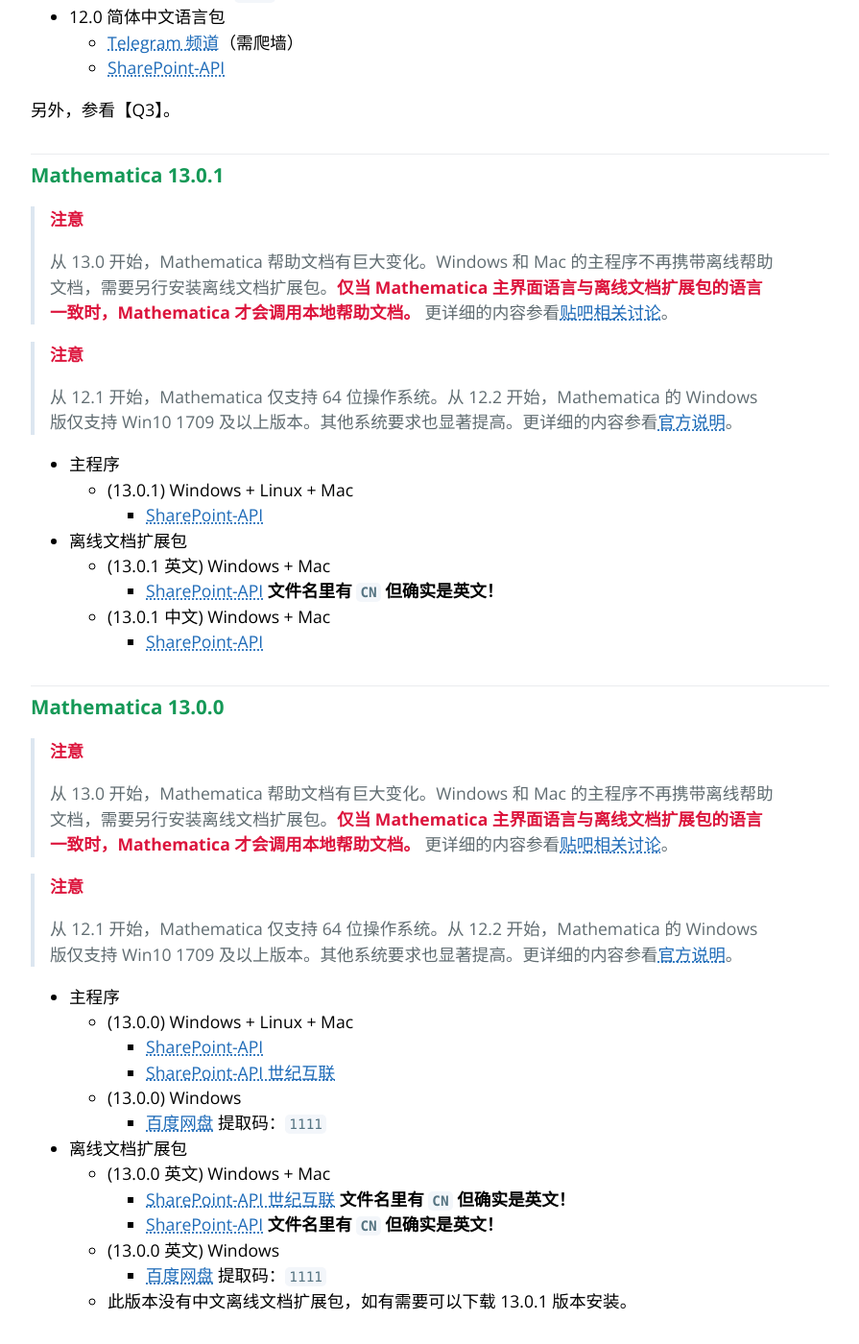
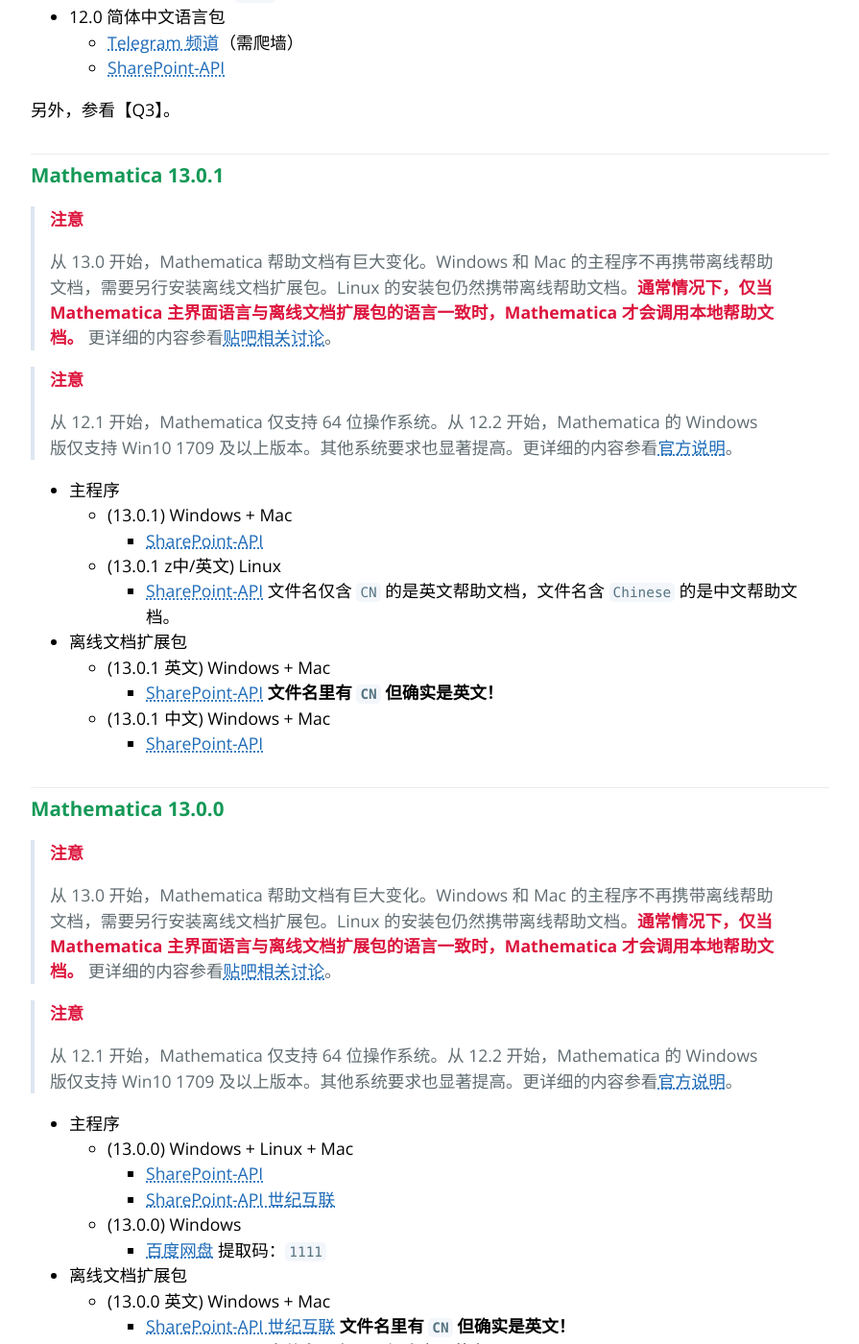
Before and after one commit to TieBaMma/InstallTutorial, a Jekyll site: the page built from index.md, in a window 1280 px wide and 1400 px high, scrolled down 5981 px. Shown: the whole window at 96% size, without its empty margins (192-1087 px from the left). Built offline with Jekyll 4.4.1, drawn with Linux system fonts in a browser that asks for light colours.

Commit message:
增加 13.0.1 Linux 中文

```diff
--- a/index.md
+++ b/index.md
@@ -152,7 +152,7 @@
 
 这里提供下列版本的下载地址：
 
-* 13 英文版
+* 13 中英文版
 * 12 中英文版
 * 11 中英文版
 * 10 中英文版
@@ -219,7 +219,7 @@
 
 > **注意**
 >
-> 从 13.0 开始，Mathematica 帮助文档有巨大变化。Windows 和 Mac 的主程序不再携带离线帮助文档，需要另行安装离线文档扩展包。**仅当 Mathematica 主界面语言与离线文档扩展包的语言一致时，Mathematica 才会调用本地帮助文档。**
+> 从 13.0 开始，Mathematica 帮助文档有巨大变化。Windows 和 Mac 的主程序不再携带离线帮助文档，需要另行安装离线文档扩展包。Linux 的安装包仍然携带离线帮助文档。**通常情况下，仅当 Mathematica 主界面语言与离线文档扩展包的语言一致时，Mathematica 才会调用本地帮助文档。**
 > 更详细的内容参看[贴吧相关讨论](https://tieba.baidu.com/p/7675083708)。
 
 > **注意**
@@ -227,8 +227,10 @@
 > 从 12.1 开始，Mathematica 仅支持 64 位操作系统。从 12.2 开始，Mathematica 的 Windows 版仅支持 Win10 1709 及以上版本。其他系统要求也显著提高。更详细的内容参看[官方说明](https://support.wolfram.com/6479)。
 
 * 主程序
-  * (13.0.1) Windows + Linux + Mac
+  * (13.0.1) Windows + Mac
     * [SharePoint-API](https://wdm.undo.icu/auto/Mathematica/13.0.1.0/Main/)
+  * (13.0.1 z中/英文) Linux
+    * [SharePoint-API](https://wdm.undo.icu/auto/Mathematica/13.0.1.0/Main/) 文件名仅含 `CN` 的是英文帮助文档，文件名含 `Chinese` 的是中文帮助文档。
 * 离线文档扩展包
   * (13.0.1 英文) Windows + Mac
     * [SharePoint-API](https://wdm.undo.icu/auto/Mathematica/13.0.1.0/WLDocs/EN/) **文件名里有 `CN` 但确实是英文！**
@@ -239,7 +241,7 @@
 
 > **注意**
 >
-> 从 13.0 开始，Mathematica 帮助文档有巨大变化。Windows 和 Mac 的主程序不再携带离线帮助文档，需要另行安装离线文档扩展包。**仅当 Mathematica 主界面语言与离线文档扩展包的语言一致时，Mathematica 才会调用本地帮助文档。**
+> 从 13.0 开始，Mathematica 帮助文档有巨大变化。Windows 和 Mac 的主程序不再携带离线帮助文档，需要另行安装离线文档扩展包。Linux 的安装包仍然携带离线帮助文档。**通常情况下，仅当 Mathematica 主界面语言与离线文档扩展包的语言一致时，Mathematica 才会调用本地帮助文档。**
 > 更详细的内容参看[贴吧相关讨论](https://tieba.baidu.com/p/7675083708)。
 
 
```
